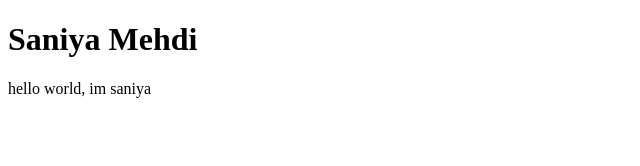
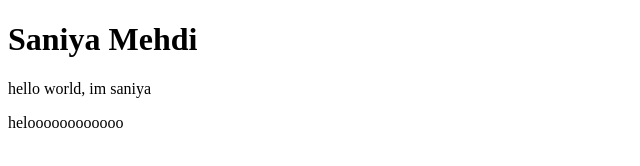
Before and after one commit to SaniyaMehdi27/Myrepo, a plain HTML site: page index.html in a window 1280 px wide. Shown: the whole page, without its empty margins (0-640 px from the left). Drawn offline with Linux system fonts and the light colour scheme.

Commit message:
new para add

```diff
--- a/index.html
+++ b/index.html
@@ -8,6 +8,7 @@
 <body>
     <h1>Saniya Mehdi</h1>
     <p>hello world, im saniya</p>
+    <p>heloooooooooooo</p>
 
 </body>
 </html>
```
